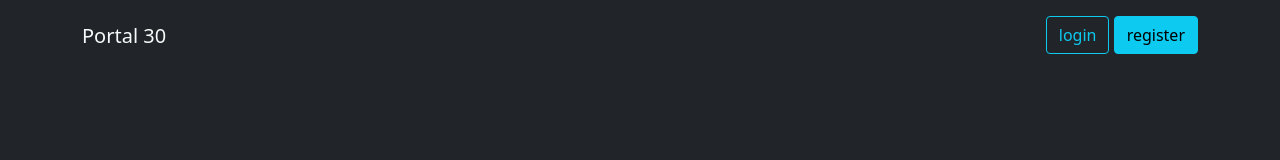
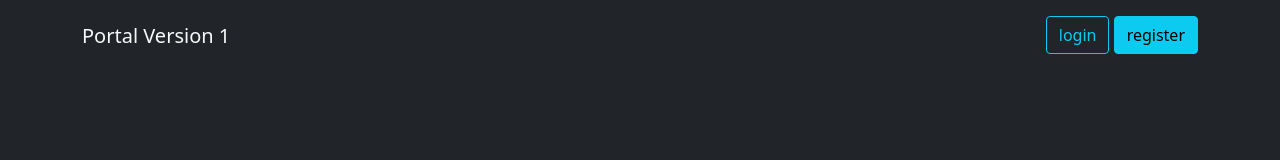
Before and after one commit to duvindu-embuldeniya/GKE-Pre-Test-4, a React (Vite) app in the folder frontend/: page / in a window 1280 px wide. Shown: the top 160 px of the page. Built offline with nearby package versions, Linux system fonts and the light colour scheme.

Commit message:
add: application workflow

```diff
--- a/frontend/src/Components/HeaderComponent/HeaderComponent.jsx
+++ b/frontend/src/Components/HeaderComponent/HeaderComponent.jsx
@@ -6,7 +6,7 @@
   return (
     <>
        <nav className='navbar container pt-3 pb-3 rounded align-items-start'>
-            <Link to="/" className='navbar-brand text-light'>Portal 30</Link>
+            <Link to="/" className='navbar-brand text-light'>Portal Version 1</Link>
 
             <div>
                 <ButtonComponent url='/login' text='login' class='btn btn-outline-info' />
```
Also changed, not shown: 1 other file (tests, documents, lock files or other folders).
